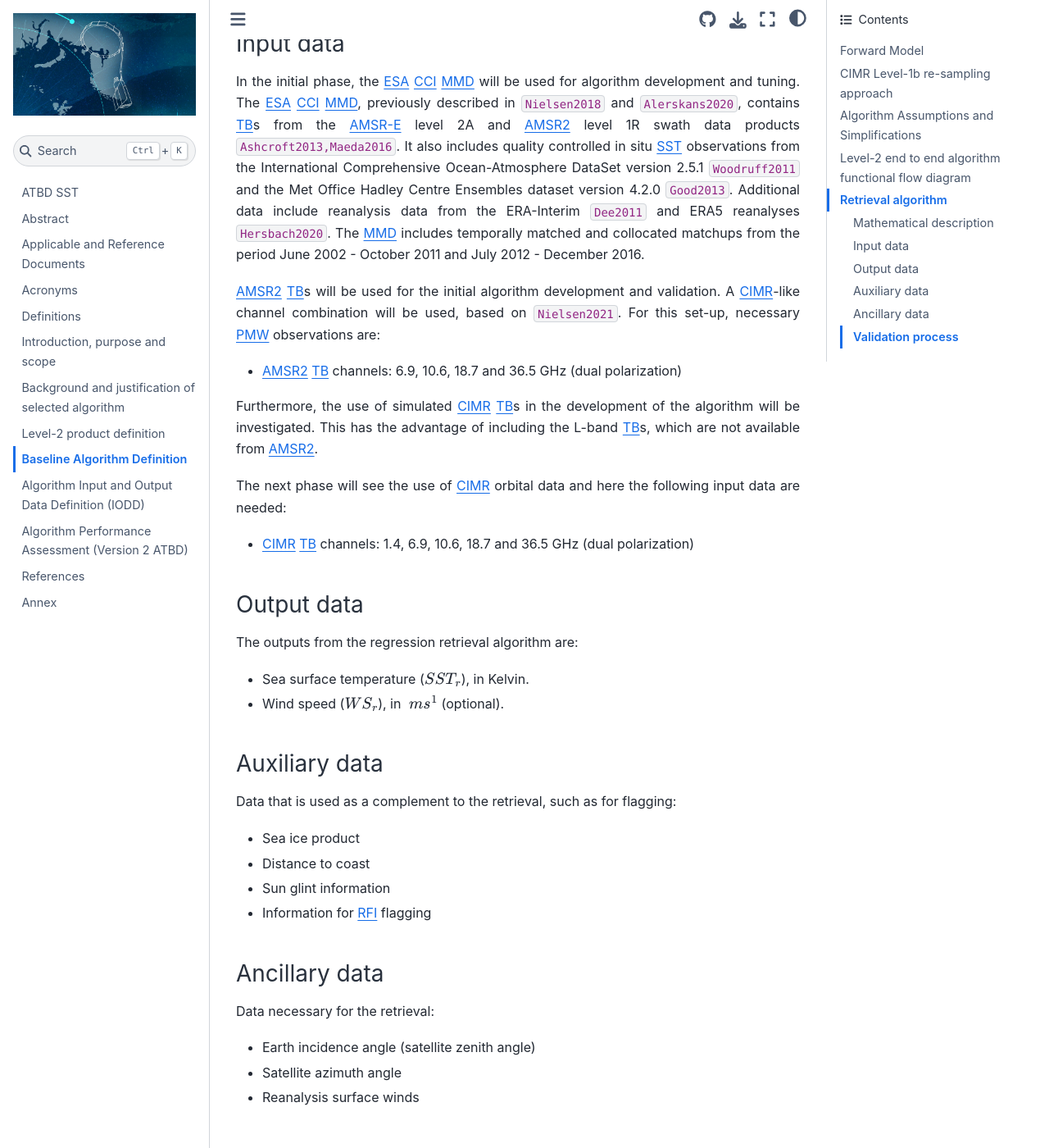
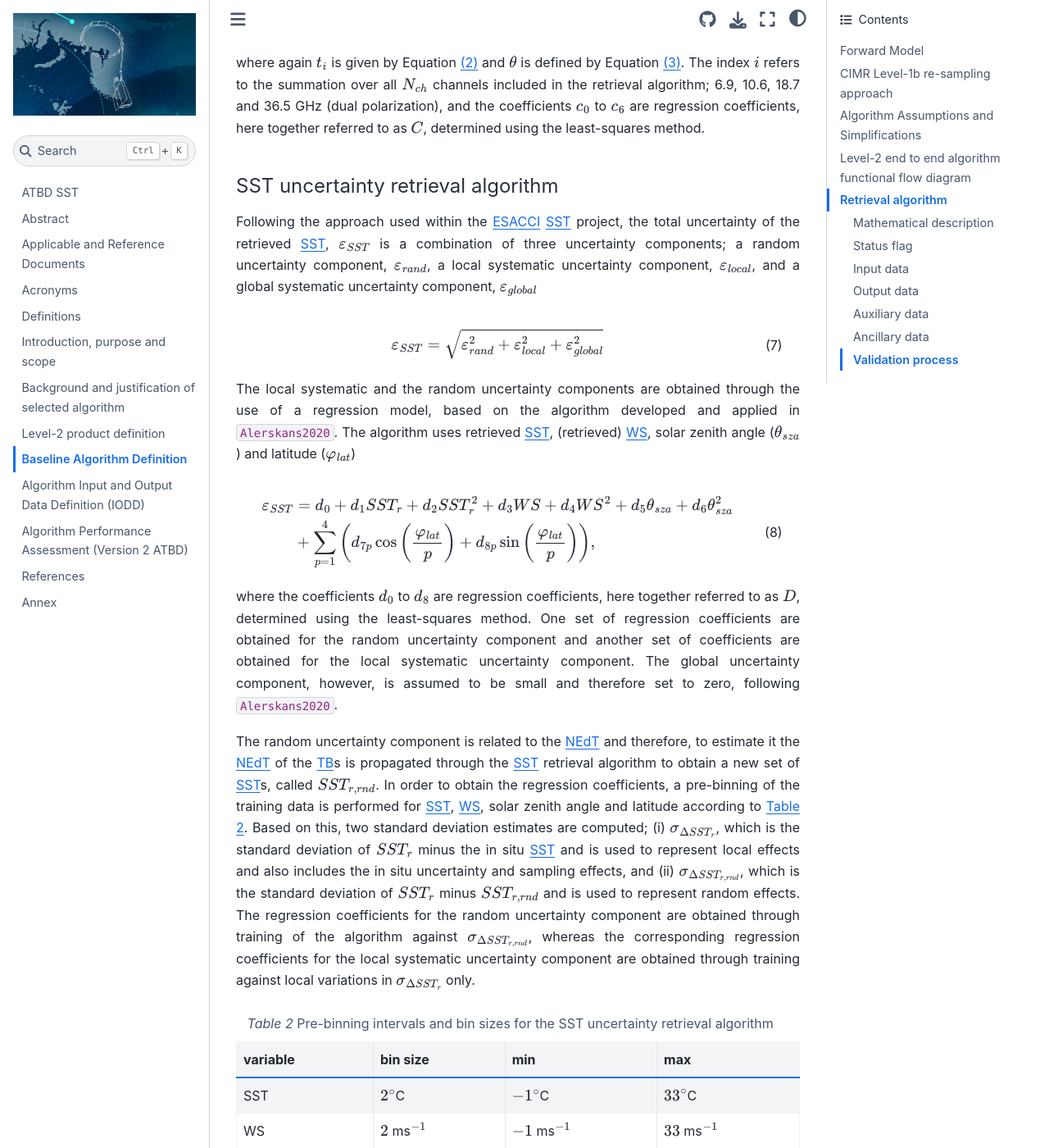
Before and after one commit to CIMR-Algos/SeaSurfaceTemperature_ATBD, a Jupyter Book: the page built from book/baseline_algorithm_definition.md, in a window 1280 px wide and 1400 px high, scrolled down 4162 px. Shown: the whole window at 82% size. Built offline with Jupyter Book 1.0.4 settings and Sphinx 7.4.7 and the Sphinx Book theme 1.1.4, drawn with Linux system fonts in a browser that asks for light colours; pages that are not in the unit, such as notebooks, are missing from menus; cross-references to code outside the pages are shown as plain code; some of the changed text lies outside the part shown.

Commit message:
Uncertainty and status flag
- A retrieval algorithm for the SST retrievals, based on Alerskans et
al. (2020) - baseline algorithm, l2p definition and iodd
- A status flag describing the quality of the SST retrievals - baseline
algorithm, l2p definition and iodd
- Corresponding update to the flow diagram
- Support for latex equations
- Remove build files for latex-based figures

````diff
--- a/book/_config.yml
+++ b/book/_config.yml
@@ -27,6 +27,12 @@
   extra_extensions:
     - sphinxcontrib.mermaid
 
+# Enable parsing og LaTeX-style match blocks
+parse:
+    myst_enable_extensions:
+        - amsmath
+        - dollarmath
+
 # Information about where the book exists on the web
 repository:
   url: https://github.com/CIMR-Algos/ATBD-SST  # Online location of your book
--- a/book/baseline_algorithm_definition.md
+++ b/book/baseline_algorithm_definition.md
@@ -13,13 +13,13 @@
 In version 1 of the retrieval algorithm, {term}`AMSR2` data will be used as input instead of {term}`CIMR` data, as it is not yet available. Because of this, the channel combination used will not be the full {term}`CIMR` suite, as {term}`AMSR2` does not include the 1.4 GHz channels, but a so-called {term}`CIMR`-like combination, as investigated in {cite:t}`Nielsen2021`.
 
 ## Level-2 end to end algorithm functional flow diagram
-The {term}`CIMR` {term}`SST` retrieval algorithm consists of an optional {term}`WS` retrieval algorithm followed by an {term}`SST` retrieval algorithm. A flow diagram of the algorithm is shown in {numref}`fig-algo-flow-diag`.
+The {term}`CIMR` {term}`SST` retrieval algorithm consists of an optional {term}`WS` retrieval algorithm followed by an {term}`SST` retrieval algorithm and associated uncertainty retrieval. A flow diagram of the algorithm is shown in {numref}`fig-algo-flow-diag`.
 ```{figure} figures/algo_flow_diagram/algo_flow_diagram.png
 ----
 align: center
 name: fig-algo-flow-diag
 ----
-Set-up of the {term}`PMW` {term}`SST` retrieval algorithm using {term}`CIMR` orbital data and ancillary data as input. $\boldsymbol{\mathrm{A}}$, $\boldsymbol{\mathrm{B}}$ and $\boldsymbol{\mathrm{C}}$ refer to the regression coefficients in Equations {eq}`eq_ws_global`, {eq}`eq_ws_local` and {eq}`eq_sst_global`, respectively.
+Set-up of the {term}`PMW` {term}`SST` retrieval algorithm using {term}`CIMR` orbital data and ancillary data as input. $\boldsymbol{\mathrm{A}}$, $\boldsymbol{\mathrm{B}}$, $\boldsymbol{\mathrm{C}}$ and $\boldsymbol{\mathrm{D}}$ refer to the regression coefficients in Equations {eq}`eq_ws_global`, {eq}`eq_ws_local`, {eq}`eq_sst_global` and {eq}`eq_sst_uncert`, respectively.
 ```
 
 ## Retrieval algorithm
@@ -28,7 +28,7 @@
 ### Mathematical description
 
 #### WS retrieval algorithm
-Optionally, a statistical retrieval algorithm can be used to retrieve {term}`WS` given satellite {term}`TB`s and ancillary data. The {term}`WS` retrieval algorithm is a two-stage algorithm based on the multiple linear regression model from {cite:t}`Alerskans2020`. In the first stage, an initial estimate of {term}`WS` is retrieved using a so called global regression-based retrieval algorithm, i.e. the model uses one set of regression coefficient for all retrievals. In the second stage, a final estimate of {term}`WS` is obtained through the use of localized algorithms, such that different sets of regression coefficients are used for the retrievals. Here, the retrieved {term}`WS` from the 1st-stage retrieval is used to bin the data and regression coefficients are obtained for a set of pre-defined {term}`WS` intervals. Hence, the 2nd-stage retrieval algorithm is trained to perform well over restricted {term}`WS` domains.
+Optionally, a statistical retrieval algorithm can be used to retrieve {term}`WS` given satellite {term}`TB`s and ancillary data. The {term}`WS` retrieval algorithm is a two-stage algorithm based on the multiple linear regression model from {cite:t}`Alerskans2020`. In the first stage, an initial estimate of {term}`WS` is retrieved using a so called global regression-based retrieval algorithm, i.e. the model uses one set of regression coefficient for all retrievals. In the second stage, a final estimate of {term}`WS` is obtained through the use of localized algorithms, such that different sets of regression coefficients are used for the retrievals. Here, the retrieved {term}`WS` from the 1st-stage retrieveq_sst_uncertal is used to bin the data and regression coefficients are obtained for a set of pre-defined {term}`WS` intervals. Hence, the 2nd-stage retrieval algorithm is trained to perform well over restricted {term}`WS` domains.
 
 ##### 1st-stage: Global retrieval algorithm
 The first stage of the {term}`WS` retrieval algorithm uses a global regression model to obtain regression coefficients based on all training examples in the training dataset. The {term}`WS` retrieval algorithm is based on the {term}`NOAA` {term}`AMSR2` {term}`WS` retrieval algorithm {cite:p}`Chang2015` and uses {term}`TB`s and Earth incidence angle ($\theta_{EIA}$) to obtain initial retrieved {term}`WS`, $WS_a$,
@@ -73,6 +73,52 @@
  where again $t_{i}$ is given by Equation {eq}`eq_t11` and $\theta$ is defined by Equation {eq}`eq_theta`. The index $i$ refers to the summation over all $N_{ch}$ channels included in the retrieval algorithm; 6.9, 10.6, 18.7 and 36.5 GHz (dual polarization), and the coefficients $c_{0}$ to $c_{6}$ are regression coefficients, here together referred to as $C$, determined using the least-squares method.
 
 
+#### SST uncertainty retrieval algorithm
+Following the approach used within the {term}`ESA`{term}`CCI` {term}`SST` project, the total uncertainty of the retrieved {term}`SST`, $\varepsilon_{SST}$ is a combination of three uncertainty components; a random uncertainty component, $\varepsilon_{rand}$, a local systematic uncertainty component, $\varepsilon_{local}$, and a global systematic uncertainty component, $\varepsilon_{global}$
+
+```{math}
+  :label: eq_tot_uncert
+  \varepsilon_{SST} = \sqrt{ \varepsilon_{rand}^2 + \varepsilon_{local}^2 + \varepsilon_{global}^2 }
+```
+The local systematic and the random uncertainty components are obtained through the use of a regression model, based on the algorithm developed and applied in {cite:t}`Alerskans2020`. The algorithm uses retrieved {term}`SST`, (retrieved) {term}`WS`, solar zenith angle ($\theta_{sza}$) and latitude ($\varphi_{lat}$)
+```{math}
+  :label: eq_sst_uncert
+  \begin{equation}
+    \begin{split}
+      \varepsilon_{SST} & = d_{0} + d_{1} SST_{r} + d_{2} SST_{r}^{2} + d_{3} WS + d_{4} WS^{2} + d_{5} \theta_{sza} + d_{6} \theta_{sza}^{2} \\
+                        & + \sum_{p=1}^{4} \left( d_{7p} \cos \left( \frac{\varphi_{lat}}{p} \right) + d_{8p} \sin \left( \frac{\varphi_{lat}}{p} \right) \right),
+    \end{split}
+  \end{equation}
+```
+where the coefficients $d_0$ to $d_8$ are regression coefficients, here together referred to as $D$, determined using the least-squares method. One set of regression coefficients are obtained for the random uncertainty component and another set of coefficients are obtained for the local systematic uncertainty component. The global uncertainty component, however, is assumed to be small and therefore set to zero, following {cite:t}`Alerskans2020`.
+
+The random uncertainty component is related to the {term}`NEdT` and therefore, to estimate it the {term}`NEdT` of the {term}`TB`s is propagated through the {term}`SST` retrieval algorithm to obtain a new set of {term}`SST`s, called $SST_{r,rnd}$. In order to obtain the regression coefficients, a pre-binning of the training data is performed for {term}`SST`, {term}`WS`, solar zenith angle and latitude according to {numref}`tab_sst_uncert_perbin`. Based on this, two standard deviation estimates are computed; (i) $\sigma_{\Delta SST_r}$, which is the standard deviation of $SST_r$ minus the in situ {term}`SST` and is used to represent local effects and also includes the in situ uncertainty and sampling effects, and (ii) $\sigma_{\Delta SST_{r,rnd}}$, which is the standard deviation of $SST_r$ minus $SST_{r,rnd}$ and is used to represent random effects. The regression coefficients for the random uncertainty component are obtained through training of the algorithm against $\sigma_{\Delta SST_{r,rnd}}$, whereas the corresponding regression coefficients for the local systematic uncertainty component are obtained through training against local variations in $\sigma_{\Delta SST_r}$ only.
+
+```{table} Pre-binning intervals and bin sizes for the SST uncertainty retrieval algorithm
+  :name: tab_sst_uncert_perbin
+  | variable       | bin size      | min            | max             |
+  | -------------- | ------------- | -------------- | --------------- |
+  | SST            | $2^{\circ}$C  | $-1^{\circ}$C  | $33^{\circ}$C   |
+  | WS             | $2$ ms$^{-1}$ | $-1$ ms$^{-1}$ | $33$ ms$^{-1}$  |
+  | $\varphi_{lat}$| $10^{\circ}$  | $-85^{\circ}$  | $85^{\circ}$    |
+  | $\theta_{sza}$ | $15^{\circ}$  | $7.5^{\circ}$  | $172.5^{\circ}$ |
+```
+
+
+### Status flag
+The retrieved {term}`SST`s are each assigned a status flag according to {numref}`tab_sst_status_flags` to indicate the quality of the individual retrievals.
+```{table} SST status flags
+  :name: tab_sst_status_flags
+  | level | definition                |
+  | ----- | ------------------------- |
+  | 0     | no data                   |
+  | 1     | bad data                  |
+  | 2     | worst-quality usable data |
+  | 3     | low quality data          |
+  | 4     | acceptable quality data   |
+  | 5     | best quality data         |
+```
+
 ### Input data
 In the initial phase, the {term}`ESA` {term}`CCI` {term}`MMD` will be used for algorithm development and tuning. The {term}`ESA` {term}`CCI` {term}`MMD`, previously described in {cite:t}`Nielsen2018` and {cite:t}`Alerskans2020`, contains {term}`TB`s from the {term}`AMSR-E` level 2A and {term}`AMSR2` level 1R swath data products {cite:p}`Ashcroft2013,Maeda2016`. It also includes quality controlled in situ {term}`SST` observations from the  International Comprehensive Ocean-Atmosphere DataSet version 2.5.1 {cite:p}`Woodruff2011` and the Met Office Hadley Centre Ensembles dataset version 4.2.0 {cite:p}`Good2013`. Additional data include reanalysis data from the ERA-Interim {cite:p}`Dee2011` and ERA5 reanalyses {cite:p}`Hersbach2020`. The {term}`MMD` includes temporally matched and collocated matchups from the period June 2002 - October 2011 and July 2012 - December 2016.
 
@@ -87,8 +133,10 @@
 
 ### Output data
 The outputs from the regression retrieval algorithm are:
-- Sea surface temperature ($SST_{r}$), in Kelvin.
-- Wind speed ($WS_{r}$), in $~ms^{1}$ (optional).
+- Sea surface temperature ($SST_{r}$), in Kelvin
+- Sea surface temperature uncertainty ($\varepsilon_{SST}$), in Kelvin
+- Status flag
+- Wind speed ($WS_{r}$), in ms$^{-1}$ (optional)
 
 ### Auxiliary data
 Data that is used as a complement to the retrieval, such as for flagging:
@@ -104,6 +152,6 @@
 - Reanalysis surface winds
 
 ### Validation process
-Validation of the Level-2 {term}`SST` product is based on comparison of retrieved {term}`SST` with collocated and temporally matched in situ observations. In the initial phase, the {term}`ESA` {term}`CCI` {term}`MMD` is used for evaluation of the {term}`CIMR` {term}`SST` algorithm performance. The metrics used for the validation are standard verification metrics such as bias, standard deviation, root mean square error (RMSE) and coefficient of correlation (r).
+Validation of the Level-2 {term}`SST` product is based on comparison of retrieved {term}`SST` with collocated and temporally matched in situ observations. In the initial phase, the {term}`ESA` {term}`CCI` {term}`MMD` is used for evaluation of the {term}`CIMR` {term}`SST` algorithm performance. The metrics used for the validation are standard verification metrics such as bias, standard deviation, root mean square error (RMSE) and coefficient of correlation.
 
 Furthermore, the validation process will also include validation on Picasso scenes.
````
Also changed, not shown: book/L2_product_definition.md (+3 -1 lines), book/acronyms.md (+3 -0 lines), book/algorithm_input_output_data_definition.md (+6 -4 lines), book/figures/algo_flow_diagram/algo_flow_diagram.png, 9 other files.
